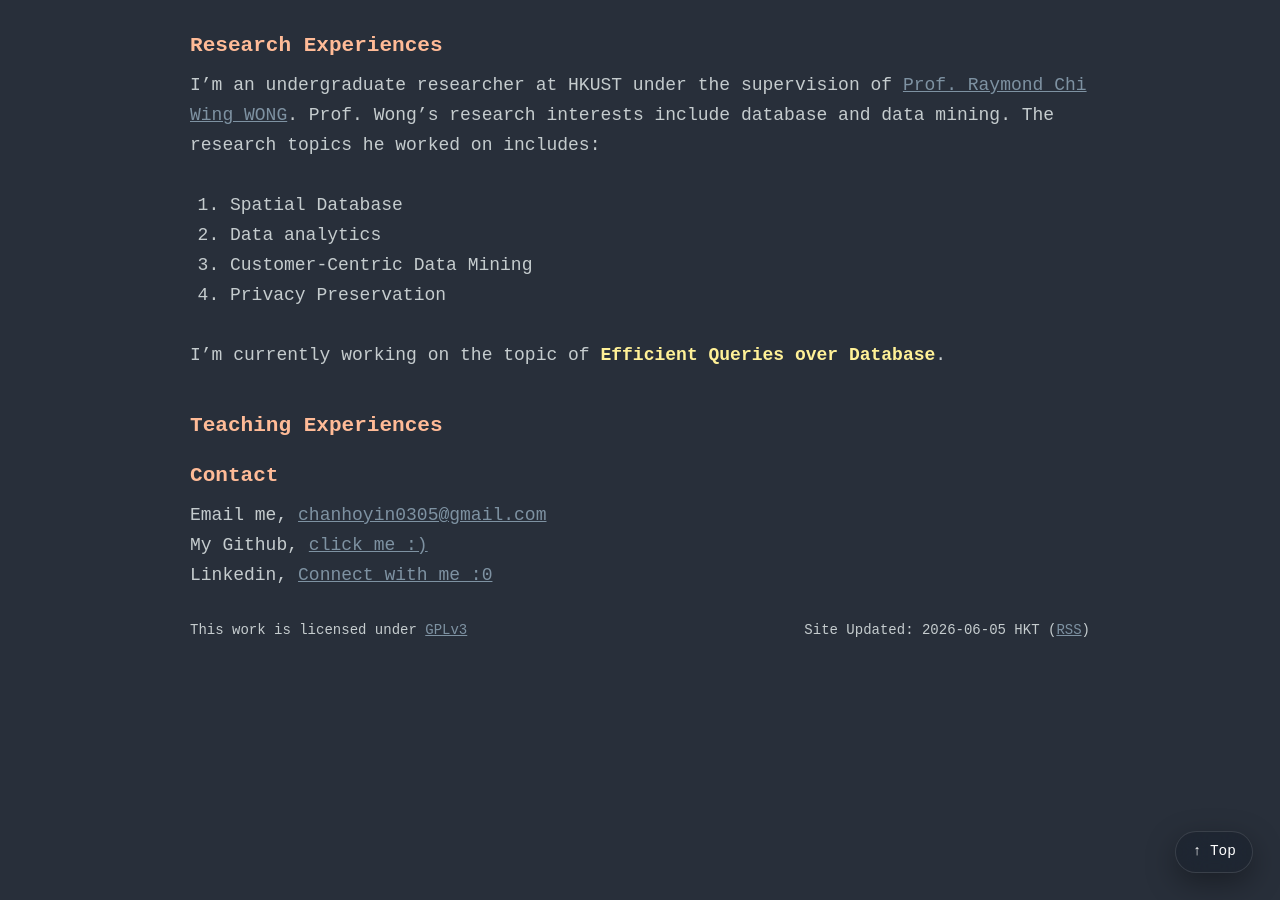
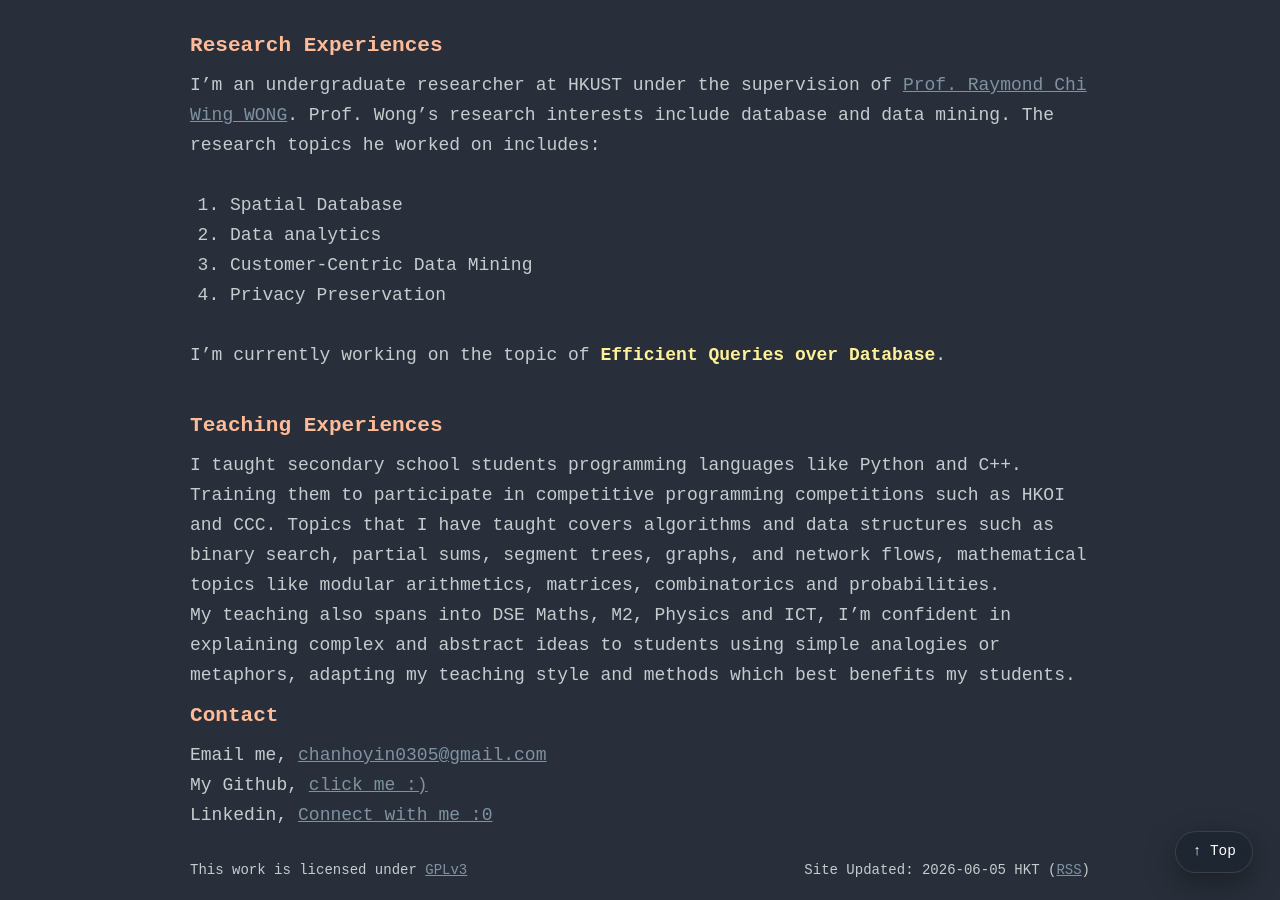
Before and after one commit to DanielChan0305/DanielChan0305.github.io, a Jekyll site: the page built from index.md, in a window 1280 px wide and 900 px high, scrolled down 2008 px. Built offline with Jekyll 4.4.1, drawn with Linux system fonts in a browser that asks for light colours; before the commit the page ends 2668 px from its top, so only the background shows below that.

Commit message:
feat(): add teaching experiences description

```diff
--- a/index.md
+++ b/index.md
@@ -141,6 +141,10 @@ I'm currently working on the topic of **Efficient Queries over Database**.
 
 ### Teaching Experiences
 
+I taught secondary school students programming languages like Python and C++. Training them to participate in competitive programming competitions such as HKOI and CCC. Topics that I have taught covers algorithms and data structures such as binary search, partial sums, segment trees, graphs, and network flows, mathematical topics like modular arithmetics, matrices, combinatorics and probabilities.
+
+My teaching also spans into DSE Maths, M2, Physics and ICT, I'm confident in explaining complex and abstract ideas to students using simple analogies or metaphors, adapting my teaching style and methods which best benefits my students.
+
 ### Contact
 Email me, [chanhoyin0305@gmail.com](mailto:chanhoyin0305@gmail.com)
 
```
